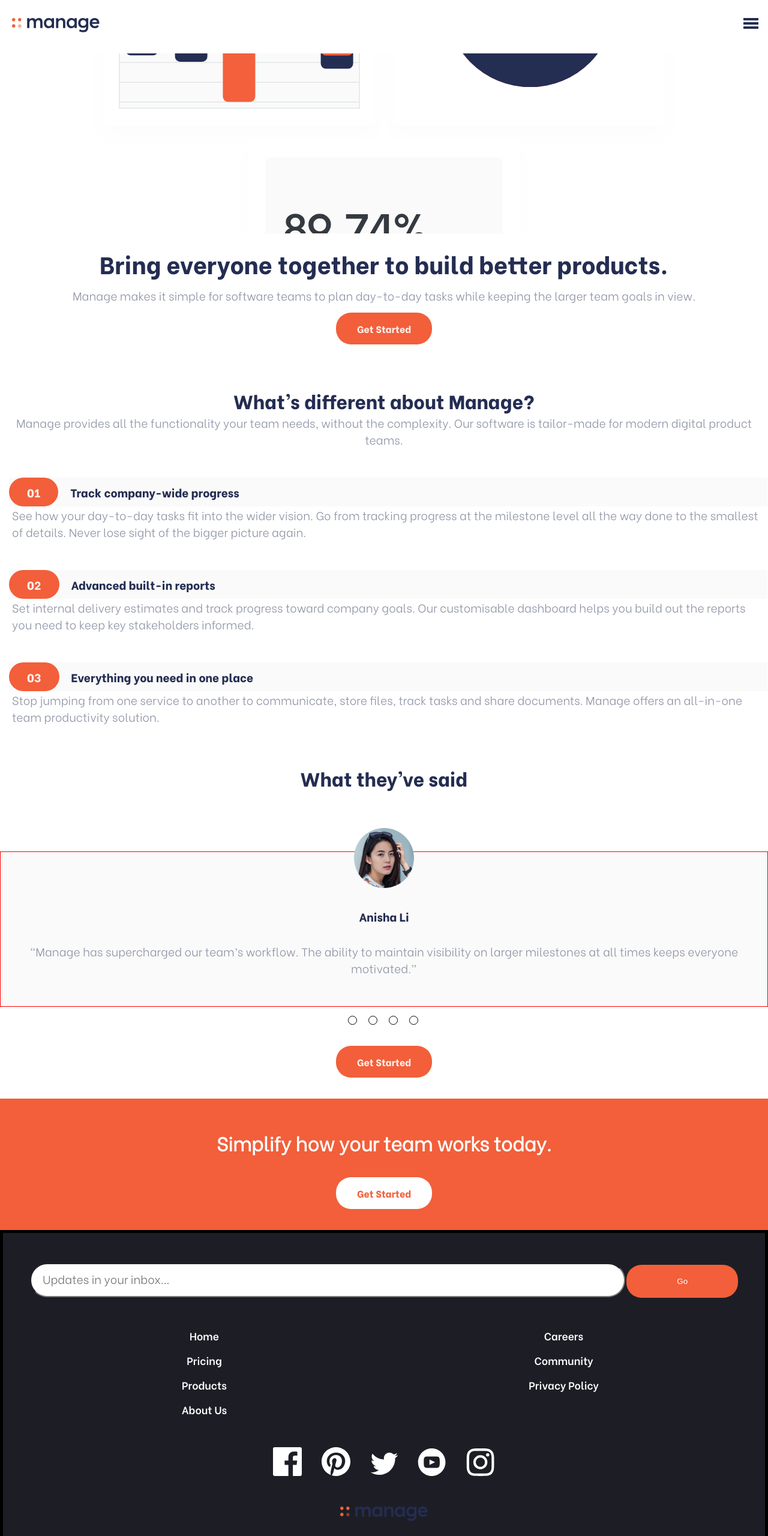
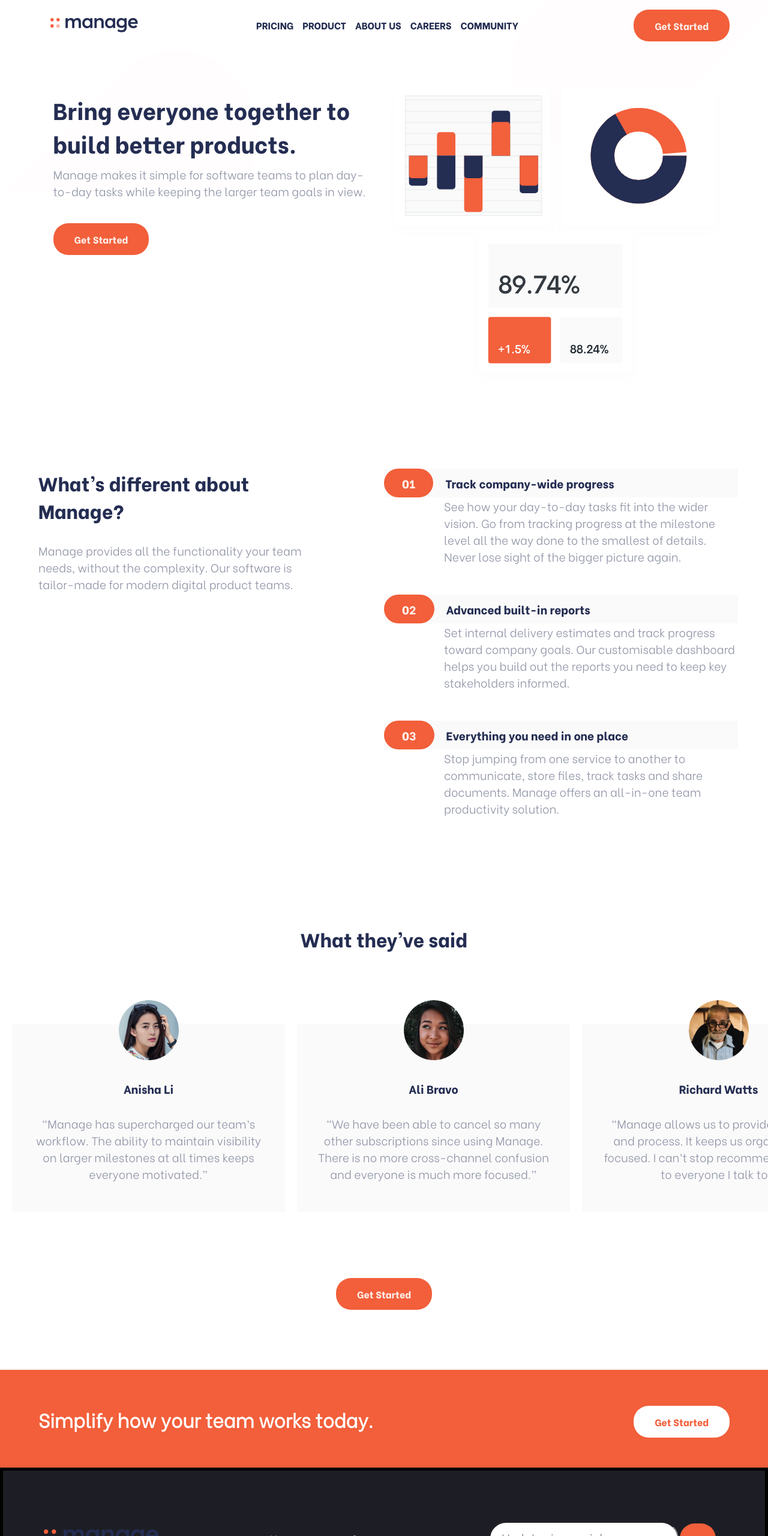
Before and after one commit to Phrukey/Manage-Landing-Page, a plain HTML site: page index.html in a window 1280 px wide. Shown: the top 2560 px of the page at 60% size. Drawn offline with Linux system fonts and the light colour scheme.

Commit message:
Full screen view completed

```diff
--- a/index.html
+++ b/index.html
@@ -28,23 +28,23 @@
           <img src="/images/icon-close.svg" alt="close-button" class="close">
       </div>
       </label>
-      <button class="get-started align">Get Started</button>
+     <a href="#" class="get-started btn">Get Started</a>
       <div class="overlay"></div>
     </div>
   </header>
   <main>
-    <div class="intro">
+    <div class="intro section-a">
       <div class="intro-image">
-        <img src="/images/illustration-intro.svg" alt="">
+        <img src="/images/illustration-intro.svg" alt="showcase image">
       </div>
-      <div class="intro-details align">
+      <div class="intro-details">
         <h1 class="heading">Bring everyone together to build better products.</h1>
         <p>Manage makes it simple for software teams to plan day-to-day
           tasks while keeping the larger team goals in view.</p>
-        <a href="#" class="intro-button"> Get Started</a>
+        <a href="#" class="intro-button btn"> Get Started</a>
       </div>
     </div>
-    <div class="features">
+    <div class="features section-b">
       <div class="feature-intro align">
         <h2 class="heading feature-title">
         What’s different about Manage?
@@ -85,7 +85,7 @@
         </div>
       </div>
     </div>
-    <div class="testimonials align">
+    <div class="testimonials section-c align">
 
       <div class="testimonial-heading heading">
         <h2>What they’ve said</h2>
@@ -138,15 +138,16 @@
         <label for="r3" class="dot"></label>
         <label for="r4" class="dot"></label>
       </div>
-      <a href="#" class="intro-button"> Get Started</a>
+      <a href="#" class="intro-button btn"> Get Started</a>
     </div>
 
-    <div class="banner align">
+    <div class="banner section-d align">
       <h2>Simplify how your team works today.</h2>
-      <a href="">Get Started</a>
+      <a href="" class="btn">Get Started</a>
     </div>
   </main>
- <footer class="align">
+
+  <footer>
     <div class="subscribe">
       <input type="text" name="subscribe" placeholder=" Updates in your inbox…">
       <label for="subscribe"></label>
@@ -170,7 +171,7 @@
       <img src="/images/icon-youtube.svg" alt="youtube">
       <img src="/images/icon-instagram.svg" alt="instagram">
     </div>
-   <img src="/images/logo.svg" alt="">
+    <img src="/images/logo.svg" alt="logo" class="logo">
     <p>Copyright 2020. All Rights Reserved</p>
   </footer>
 
--- a/style.css
+++ b/style.css
@@ -19,11 +19,12 @@ body {
   font-family: BVLight;
   font-size: 10px;
   color: hsl(227, 12%, 61%);
+  background: url(/images/bg-simplify-section-mobile.svg) no-repeat top right ;
 }
-.align {  text-align: center;}
+/* .align {  text-align: center;} */
 h2 {font-size: 2rem;}
 h3{font-size: 1.2rem;}
-a {
+.btn {
   text-decoration: none;
   padding: 15px 35px;
   border-radius: 25px;
@@ -31,6 +32,8 @@ a {
   color: hsl(13, 100%, 96%);
   font-family: BVBold;
   font-size: 1rem;
+  display: inline-block;
+  margin-top: 10px;
 }
 .heading{
   color: hsl(228, 39%, 23%);
@@ -75,13 +78,15 @@ nav {
   border-radius: 5px;
   transition: transform 250ms ease-in;
   z-index: 8;
-  font-family: BVBold;
-  color: hsl(228, 39%, 23%);
+
 }
 nav ul {
   list-style: none;
   display: inline-block;
   width: 100%;
+  font-family: BVBold;
+  text-align: center;
+  color: hsl(228, 39%, 23%);
 }
 nav li {
   margin: 10px 0 15px 20px;
@@ -111,39 +116,43 @@ header label div {
   right: 10px;
   transform:  scale(1,0);
 }
-.get-started {visibility: hidden;}
+.get-started {
+  visibility: hidden;
+  margin-top: 0;
+}
 main{width: 100%;}
-.intro {
-  padding: 0 10px;
+.section-a {
+  padding: 0 5px;
   width: 100%;
+  text-align: center;
 }
-.intro-image {
+.section-a .intro-image {
   width: 100%;
   display: flex;
   justify-content: center;
 
 }
-.intro-image img {
+.section-a .intro-image img {
   width: 80%;
-  height: 300px;
+  height: auto;
   object-fit: cover;
 }
-.intro-details {
+.section-a .intro-details {
   padding: 20px;
-  text-align: center;
 }
-.intro-details h1  {
+.section-a .intro-details h1  {
   margin-bottom: 10px;
-  font-size: 2.5rem;
+  font-size: 2.4rem;
 }
-.intro-details p {
+.section-a .intro-details p {
   font-size: 1.2rem;
   margin-bottom: 30px;
 }
 
-.features {
+.section-b {
   margin-top: 50px ;
   padding: 15px;
+  text-align: center;
 }
 
 .features p {
@@ -152,6 +161,7 @@ main{width: 100%;}
 }
 .feature{
   margin-right: -14px;
+  text-align: center;
 }
 .feature-heading {
   display: flex;
@@ -171,10 +181,11 @@ main{width: 100%;}
   text-align: left;
   padding:0 5px;
 }
-.testimonials {
+.section-c {
   width: 100%;
   padding-bottom: 50px;
   overflow: hidden;
+  text-align: center;
 }
 .testimonial-slide {
   width: 400%;
@@ -186,7 +197,6 @@ main{width: 100%;}
   margin-top: 100px;
   background: hsl(0, 0%, 98%);
   padding: 10px 30px 50px 30px;
-  border: 1px solid red;
   transition: 0.4s;
 }
 .testimonial h3 {margin: 30px 0px;}
@@ -209,11 +219,10 @@ input[name="r"] {
   column-gap: 9px;
   margin: 10px auto 40px auto;
 }
-.testimonials .sliderNavigation label{
+.section-c .sliderNavigation label{
   width: 15px;
   height: 15px;
   margin: 5px;
-  border: 1px solid black;
   border-radius: 50%;
   cursor: pointer;
 }
@@ -223,15 +232,16 @@ input[name="r"] {
 #r2:checked ~ .t1 { margin-left: -25%;}
 #r3:checked ~ .t1 { margin-left: -50%;}
 #r4:checked ~ .t1 { margin-left: -75%;}
-.banner {
+.section-d{
   padding: 50px 15px;
   background: hsl(12, 88%, 59%);
   color: #ffffff;
+  text-align: center;
 }
-.banner h2 {
+.section-d h2 {
   margin-bottom: 50px;
 }
-.banner a {
+.section-d a {
   color: hsl(12, 88%, 59%);
   background: #ffffff;
 }
@@ -239,6 +249,7 @@ footer {
   background: hsl(233, 12%, 13%);
   padding:  50px 15px;
   border: 5px solid black;
+  text-align: center;
 }
 footer .subscribe input {
   padding: 10px 5px 15px 15px;
@@ -271,7 +282,8 @@ footer .footerNavigation ul li {
   margin-bottom: 15px;
 }
 .social-media img {
-  width: 3rem;
+  width: 2.3rem;
+  display: inline-block;
   margin-right: 30px;
 }
 .social-media img:nth-of-type(5) {
@@ -283,3 +295,145 @@ footer .footerNavigation ul li {
 footer p {
   font-size: 1rem;
 }
+@media(min-width:750px) {
+  body {
+    background: url(/images/bg-simplify-section-desktop.svg) no-repeat top right/100% ;
+  }
+
+  .header {
+    display: grid;
+    grid-template-columns: 5% auto 1fr auto 5%;
+    margin-bottom: 50px;
+  }
+  .header > img { grid-column: 2/3;}
+  nav {
+    all: unset;
+    grid-column: 3/4;
+  }
+  nav ul {
+    display: flex;
+    justify-content: center;
+  }
+  nav ul li {
+    margin-right: 15px;
+    cursor: pointer;
+  }
+  nav ul li:hover {
+    color: hsl(227, 12%, 61%);
+  }
+  .get-started {
+    visibility: visible;
+    grid-column: 4/5;
+    align-self: center;
+  }
+  .heading label, .hamburger , .close {
+    visibility: hidden;
+  }
+  .section-a {
+    display: grid;
+    grid-template-columns: 5% 1fr 1fr 5%;
+    text-align: left;
+  }
+  .intro-image {
+    grid-column: 3/ span 1;
+    width: 100%;
+    display: block;
+  }
+  .section-a .intro-image img {
+    width: 100%;
+    object-fit: contain;
+  }
+
+  .intro-details {
+    grid-column: 2/span 1;
+    grid-row: 1/2;
+    text-align: left;
+  }
+
+  .section-b {
+    display: grid;
+    grid-template-columns: 5% 1fr 1fr 5%;
+    text-align: left;
+    padding: 80px 0;
+  }
+  .feature-intro {
+    grid-column: 2/3;
+    padding-right: 120px;
+  }
+  .feature-intro h2 {margin-bottom: 30px;}
+  .features-list { grid-column: 3/4;}
+  .feature p {padding-left: 100px;}
+  .section-c {
+    margin: 50px 0;
+  }
+  .testimonial-slide {
+    width: 150%;
+    overflow-x: scroll;
+    scroll-behavior: auto;
+    column-gap: 20px;
+    padding: 20px 20px;
+  }
+  .testimonial {
+    width: 40%;
+  }
+  .section-c .sliderNavigation label { visibility: hidden;}
+  .section-d {
+    display: flex;
+    justify-content: space-between;
+    align-items: center;
+    padding: 50px 5%;
+    text-align: left;
+  }
+  .section-d h2 {
+    margin-bottom: 0;
+  }
+  footer {
+    display: grid;
+    grid-template-columns: 5px repeat(3,1fr) 50px;
+    grid-template-rows: 1fr 1fr;
+    text-align: left;
+  }
+  footer .logo {
+    grid-column: 2/3;
+    grid-row: 1/2;
+    width: 12rem;
+    color: #ffffff;
+  }
+  .social-media {
+    grid-column: 2/3;
+    grid-row: 2/3;
+    align-self: flex-end;
+    padding-left: 50px;
+  }
+  .social-media img {
+    width: 1.5rem;
+    margin-right: 15px;
+  }
+  .footerNavigation{
+    grid-column: 3/4;
+    grid-row: 1/3;
+    justify-self: start;
+    /* align-self: flex-start; */
+  }
+  .footerNavigation ul li:hover {
+    color: hsl(12, 88%, 59%);
+  }
+  .social-media img:hover {
+    background: hsl(12, 88%, 59%);
+  }
+  .subscribe {
+    grid-column: 4/5;
+    grid-row: 1/2;
+    align-self: center;
+  }
+  .subscribe input {
+    margin: 0;
+  }
+  footer p {
+    grid-column: 4/5;
+    grid-row: 2/3;
+    align-self: flex-end;
+    justify-self: flex-end;
+    padding-right: 20px;
+  }
+}
```
Lines whose indentation alone changed are shown as unchanged.
